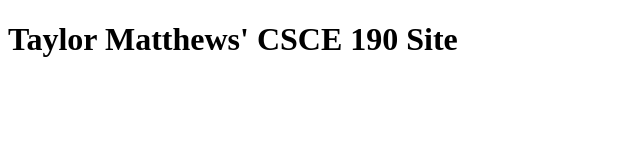
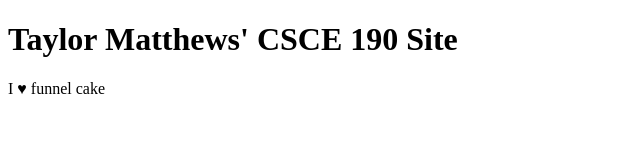
Before and after one commit to t-leaph/t-leaph.github.io, a plain HTML site: page index.html in a window 1280 px wide. Shown: the whole page, without its empty margins (0-640 px from the left). Drawn offline with Linux system fonts and the light colour scheme.

Commit message:
Add files via upload

```diff
--- a/index.html
+++ b/index.html
@@ -5,5 +5,7 @@
     </head>
     <body>
         <h1>Taylor Matthews' CSCE 190 Site</h1>
+
+        <p>I &hearts; funnel cake</p>
     </body>
 </html>
```
